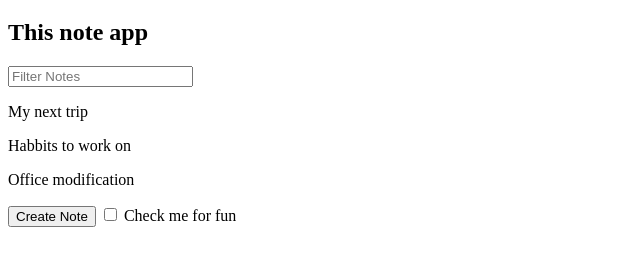
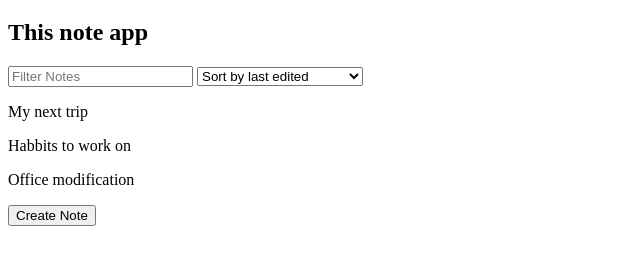
Before and after one commit to ValentinCaudana/js-bootcamp, a plain HTML site: page notes-app/index.html in a window 1280 px wide. Shown: the part 61-326 px from the top of the page, without its empty margins (0-640 px from the left). Drawn offline with Linux system fonts and the light colour scheme.

Commit message:
select-option

```diff
--- a/notes-app/index.html
+++ b/notes-app/index.html
@@ -8,11 +8,13 @@
         <h1>Notes App</h1>
         <h2>This note app</h2>
         <input id="search-text" type="text" placeholder="Filter Notes">
+        <select name="" id="filter-by">
+            <option value="byEdited">Sort by last edited</option>
+            <option value="byCreation">Sort by recently creation</option>
+            <option value="alphabetically">Sort alphabetically</option>
+        </select>
         <div id="notes"></div>
         <button id="create-note">Create Note</button>
-        <label>
-            <input id="for-fun" type="checkbox"> Check me for fun
-        </label>
         <script src="notes-app.js"></script>
     </body>
 </html>
--- a/notes-app/notes-app.js
+++ b/notes-app/notes-app.js
@@ -77,6 +77,11 @@ document.querySelector('#search-text').addEventListener('input', function(e){ //
         // we call again when the user intereac with the page and change the filter
 })
 
+/* checkbox
 document.querySelector('#for-fun').addEventListener('change', function (e){
     console.log(e.target.checked)
+})*/
+
+document.querySelector('#filter-by').addEventListener('change', function(e){
+    console.log(e.target.value)
 })
```
